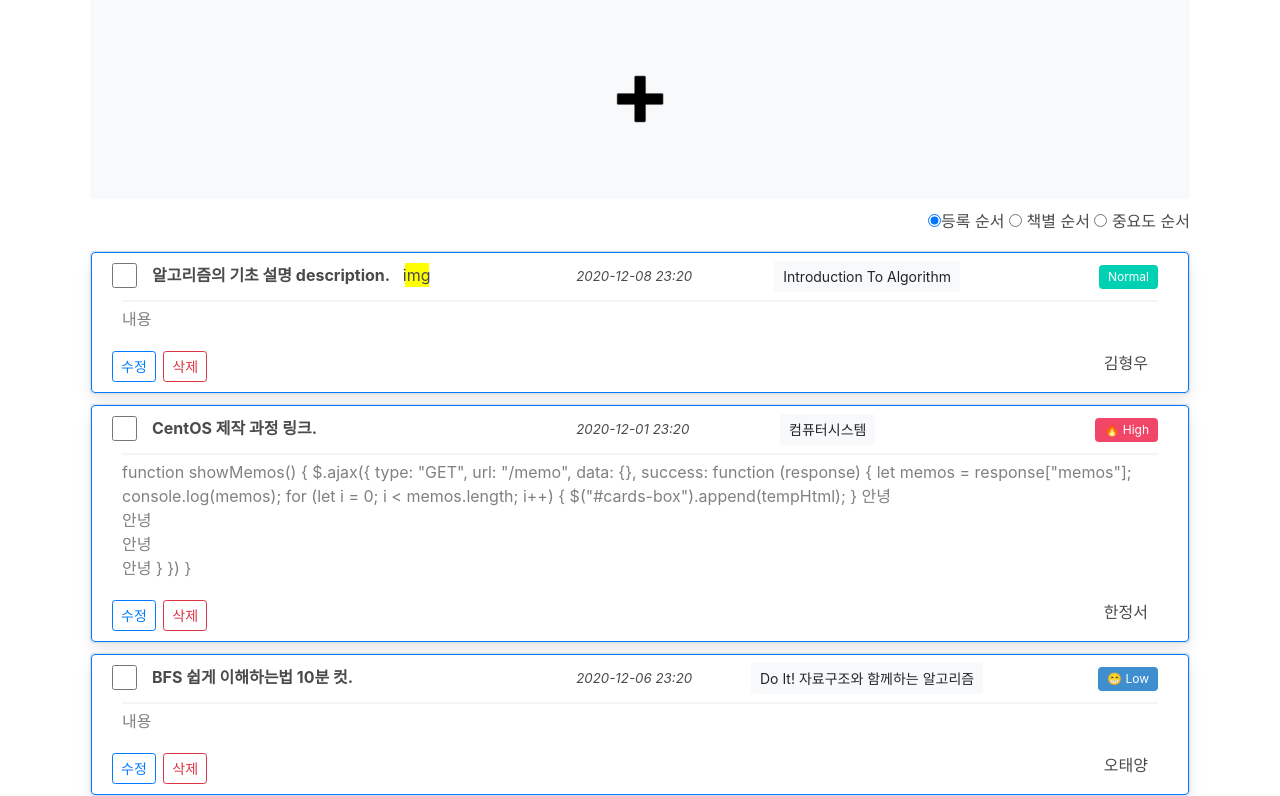
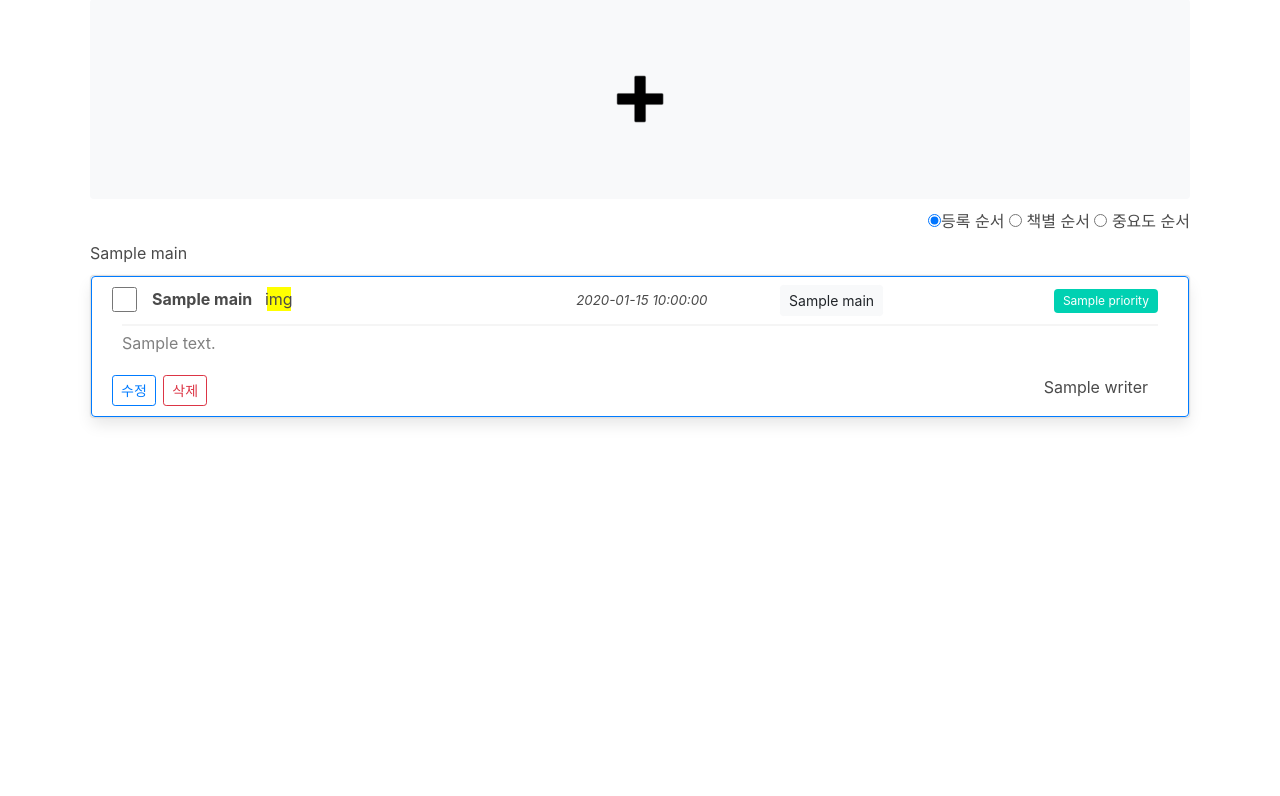
Before and after one commit to BookPlanner/BookPlanner, a Flask app: page /main in a window 1280 px wide. Shown: the part 181-977 px from the top of the page. After the commit the page ends 605 px from the top, so only its background shows below. Run offline with Flask 2, Linux system fonts and the light colour scheme; a database or web service that is not in the repository returns one stand-in record (values such as "Sample title"); some libraries are stand-ins or nearby versions.

Commit message:
add card listing

```diff
--- a/app.py
+++ b/app.py
@@ -67,9 +67,8 @@ def logout():
 @app.route('/main', methods=['GET','POST'])
 def main():
     if request.method == 'GET':
-        cards = list(db.messages.find({'_id': False}).sort('created_datetime', -1))
-        print(cards)
-        return render_template('main.html')
+        cards = list(db.main.find({},{'_id':0}))
+        return render_template("main.html", data=cards)
     else:
         card_id_receive = request.form['card_id_give']
         booktitle_receive = request.form['booktitle_give']
@@ -96,6 +95,10 @@ def main():
         db.main.insert_one(data)
         return redirect('/main')
 
+@app.route('/main/list', methods=['GET','POST'])
+def mainlisting():
+    cards = list(db.main.find({},{'_id':0}.sort('created_datetime', -1)))
+    return render_template("main.html", cards=cards)
 
 '''
 # 로그인확인 구현할때 참고하려고 넣어놓은 주석
--- a/templates/main.html
+++ b/templates/main.html
@@ -184,7 +184,20 @@
     </div>
   </div>
 
+
+
+
   <!-- card1 start -->
+  <div id="cards-box">
+    <!-- 서버에서 보내준 데이터(cards) 받아오기 -->
+    {% for card in data %}
+
+    <!-- 테스트 코드 여기부터-->
+    {{ card }}
+    <!-- 여기까지 -->
+
+
+    <!-- card start -->
   <div class="card" style="width: 100%; margin-top: 10px;">
     <span class="border-bottom border border-primary rounded">
     <div>
@@ -194,7 +207,7 @@
         <div class="col-5" style="margin-left: 10px">
             <input type="checkbox" class="form-check-input" id="done123456s" style="width: 25px; height: 25px; margin-top: 10px;">
             <div style="margin-left: 20px; margin-top: 10px;">
-                <b>알고리즘의 기초 설명 description.</b>
+                <b>{{ card['title'] }}</b>
                 <span class="icon" style="background-color: yellow; margin-left: 10px;"> img
                     <ion-icon name="lock-closed-outline"></ion-icon>
                 </span>
@@ -202,21 +215,24 @@
 
         </div>
         <div class="col" style="vertical-align: middle; margin-top: 14px; font-size: smaller; font-style: italic;">
-            2020-12-08 23:20
+            {{ card['created_datetime']}}
         </div>
         <div class="col" >
             <button style="margin-top: 8px;" type="button" class="btn btn-light btn-sm" data-container="body" data-toggle="popover" data-placement="top" data-content="Vivamus sagittis lacus vel augue laoreet rutrum faucibus.">
-                Introduction To Algorithm
+                {{ card['booktitle'] }}
             </button>
         </div>
         <div class="col" style="margin-top: 10px; text-align: right;">
-            <span class="tag is-primary">Normal</span>
+            <span class="tag is-primary">
+                {{ card['priority'] }}
+            </span>
         </div>
+
     </div>
     <hr style="margin-top: 8px; margin-bottom: 5px;">
     <div class="row">
         <div class="col">
-            <div class ="text" style="color: grey;">내용</div>
+            <div class ="text" style="color: grey;">{{ card['context'] }}</div>
         </div>
     </div>
 </div>
@@ -227,15 +243,19 @@
     <button type="button" class="btn btn-outline-danger btn-sm" style="margin: 20px 10px 10px 0px;">삭제</button>
     </div>
     <div class="col-4" style="margin-top: 20px; margin-right: 40px; text-align: right;">
-        김형우
+        {{ card['writer']}}
     </div>
+
 </div>
+<input type="hidden" value="{{ card['card_id'] }}" name="{{ card['card_id'] }}">
   </div>
 </span>
 </div>
+{% endfor %}
 <!-- card1 end -->
 
-<div class="card" style="width: 100%; margin-top: 10px;">
+
+<!-- <div class="card" style="width: 100%; margin-top: 10px;">
     <span class="border-bottom border border-primary rounded">
     <div>
         <div class="col">
@@ -296,7 +316,7 @@
   </div>
 </span>
 </div>
-<div class="card" style="width: 100%; margin-top: 10px;"">
+<div class="card" style="width: 100%; margin-top: 10px;">
     <span class="border-bottom border border-primary rounded">
     <div>
         <div class="col">
@@ -337,11 +357,14 @@
 </div>
   </div>
 </span>
+</div> -->
+
 </div>
 </body>
 
 </html>
 <script>
+
     function createCard(){
         var title = $('input[name=title]').val();
         var context = $('textarea#context').val();
```
Also changed, not shown: 1 other file.
